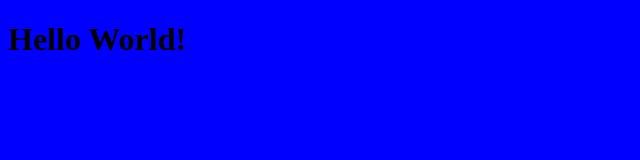
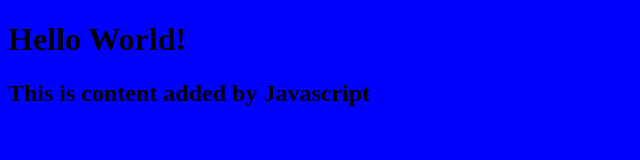
Before and after one commit to Mutuma-Gitonga/first-bootcamp-website, a plain HTML site: page index.html in a window 1280 px wide. Shown: the whole page, without its empty margins (0-640 px from the left). Drawn offline with Linux system fonts and the light colour scheme.

Commit message:
add script.js, connect to index.html

```diff
--- a/index.html
+++ b/index.html
@@ -6,5 +6,7 @@
   </head>
   <body>
     <h1>Hello World!</h1>
+
+    <script src="script.js"></script>
   </body>
 </html>
--- /dev/null
+++ b/script.js
@@ -0,0 +1,4 @@
+const h2 = document.createElement("h2");
+h2.textContent = "This is content added by Javascript";
+
+document.querySelector("body").appendChild(h2);
```
